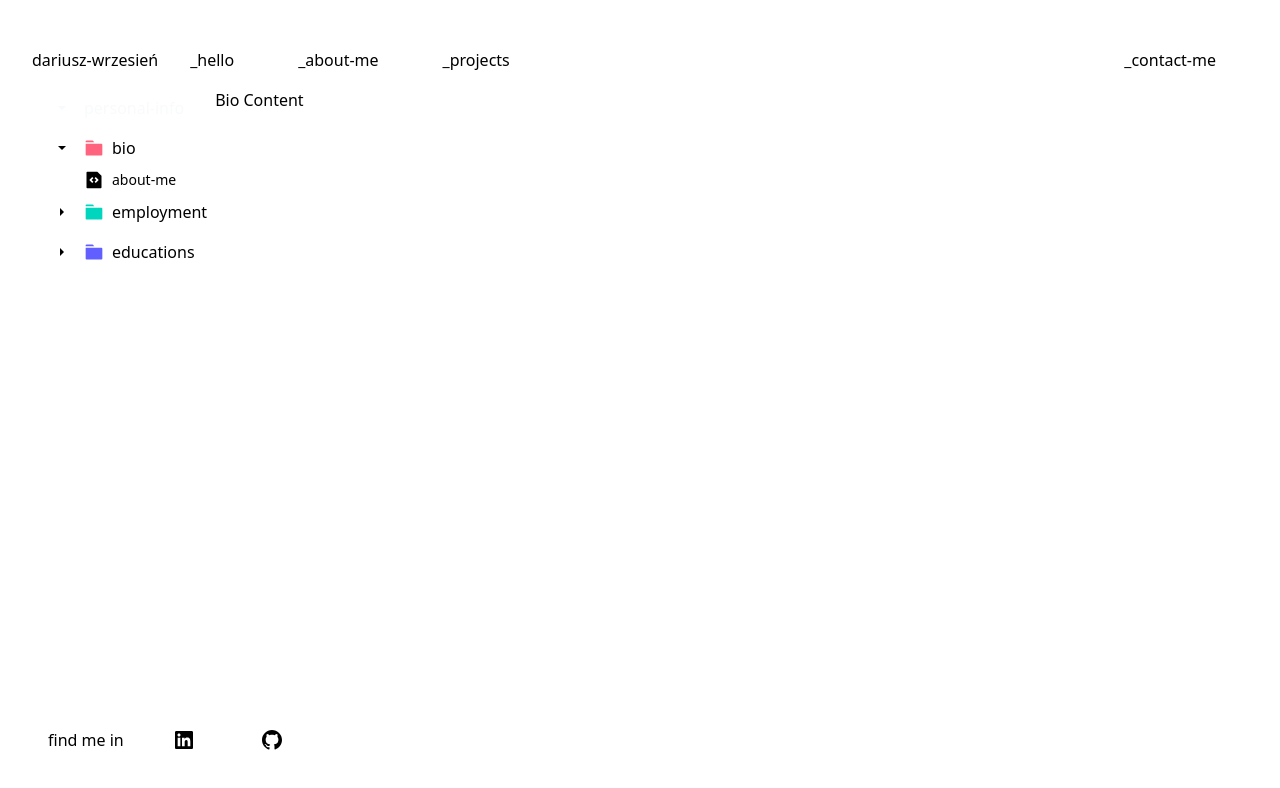
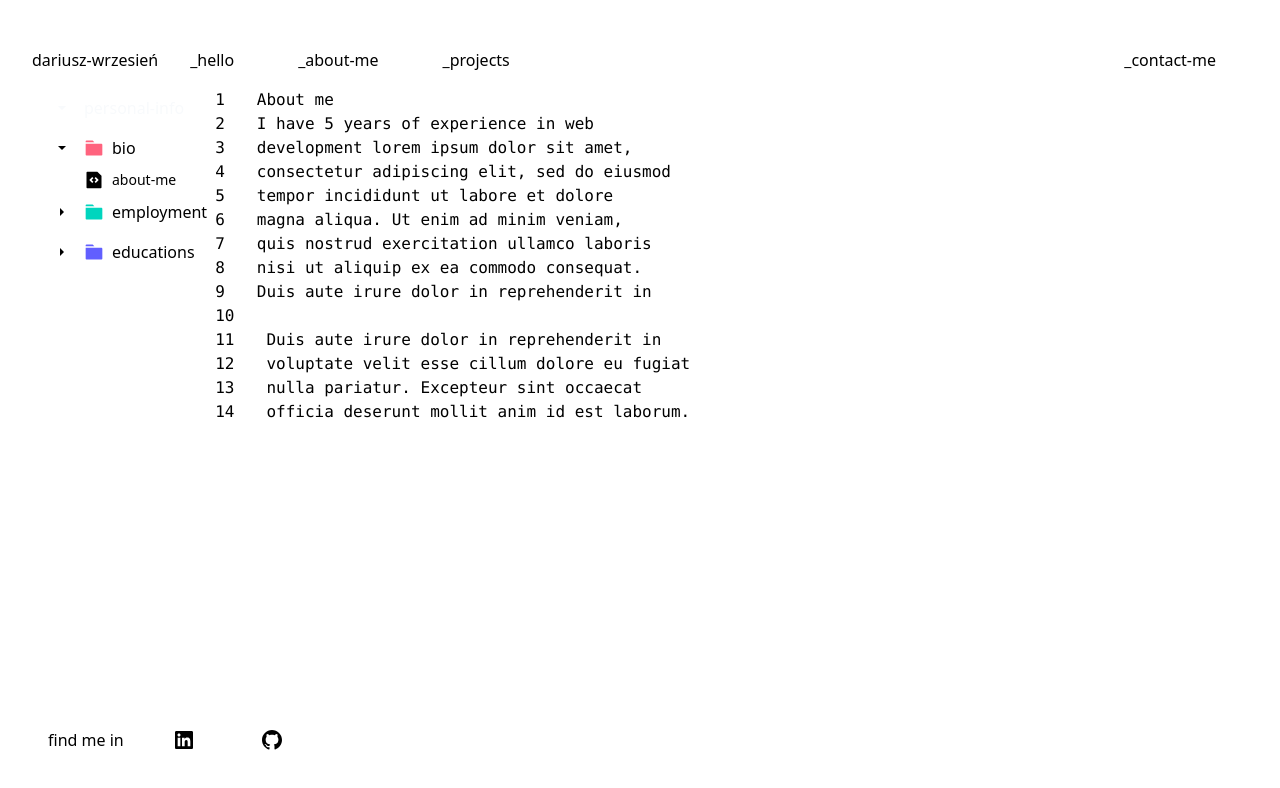
Before and after one commit to dariuszwrzesien/my-portfolio, a React (Vite) app: page /about/bio in a window 1280 px wide. Shown: the top 788 px of the page. Built offline with nearby package versions, Linux system fonts and the light colour scheme.

Commit message:
feat: add Bio page and TextBlock component; update AboutSidebar and routing for improved navigation; refactor styles and imports

```diff
--- a/src/App.tsx
+++ b/src/App.tsx
@@ -5,6 +5,7 @@ import Projects from "./pages/Projects";
 import Contact from "./pages/Contact";
 import Layout from "./components/Layout";
 import Paths from "./Paths";
+import Bio from "./pages/subpages/Bio";
 
 const App = () => {
   return (
@@ -13,7 +14,7 @@ const App = () => {
         <Route path={Paths.home} element={<Home />} />
         <Route path={Paths.about.base} element={<About />}>
           <Route index element={<div>Bio Content</div>} />
-          <Route path={Paths.about.bio} element={<div>Bio Content</div>} />
+          <Route path={Paths.about.bio} element={<Bio />} />
           <Route
             path={Paths.about.employment}
             element={<div>Employment Content</div>}
--- a/src/components/AboutSidebar.tsx
+++ b/src/components/AboutSidebar.tsx
@@ -15,36 +15,36 @@ const AboutSidebar = () => {
       <ul>
         <AboutSidebarLink
           href={Paths.about.bio}
-          name="bio"
+          label="bio"
           iconColor="text-rose-400"
           isActive={
             location.pathname === Paths.about.bio ||
             location.pathname === Paths.about.base
           }
         >
-          <AboutSidebarSublink href="#bio" label="about-me" />
+          <AboutSidebarSublink href="#about-me" label="about-me" />
         </AboutSidebarLink>
         <AboutSidebarLink
           href={Paths.about.employment}
-          name="employment"
+          label="employment"
           iconColor="text-teal-400"
           isActive={location.pathname === Paths.about.employment}
         >
-          <AboutSidebarSublink href="#Euvic2" label="Euvic" />
+          <AboutSidebarSublink href="#Euvic" label="Euvic" />
           <AboutSidebarSublink href="#FP" label="Future Processing" />
-          <AboutSidebarSublink href="#Euvic" label="SIMgroep" />
+          <AboutSidebarSublink href="#SIMgroep" label="SIMgroep" />
           <AboutSidebarSublink href="#SPOT" label="SPOT Group" />
           <AboutSidebarSublink href="#MIG" label="MIG" />
         </AboutSidebarLink>
         <AboutSidebarLink
           href={Paths.about.educations}
-          name="educations"
+          label="educations"
           iconColor="text-indigo-500"
           isActive={location.pathname === Paths.about.educations}
         >
           <AboutSidebarSublink href="#certifications" label="certifications" />
           <AboutSidebarSublink href="#post-graduate" label="post-graduate" />
-          <AboutSidebarSublink href="#University" label="university" />
+          <AboutSidebarSublink href="#university" label="university" />
         </AboutSidebarLink>
       </ul>
     </aside>
--- a/src/components/AboutSidebarLink.tsx
+++ b/src/components/AboutSidebarLink.tsx
@@ -10,7 +10,7 @@ import {
 
 interface AboutSidebarLinkProps {
   href: string;
-  name: string;
+  label: string;
   iconColor?: string;
   isActive?: boolean;
   children?: React.ReactNode;
@@ -18,7 +18,7 @@ interface AboutSidebarLinkProps {
 
 const AboutSidebarLink: React.FC<AboutSidebarLinkProps> = ({
   href,
-  name,
+  label,
   iconColor = "text-foreground",
   isActive = false,
   children = null,
@@ -40,7 +40,7 @@ const AboutSidebarLink: React.FC<AboutSidebarLinkProps> = ({
           <RiArrowDropRightFill className="w-11" />
         )}
         <RiFolder3Fill className={cn("w-5", iconColor)} />
-        <span className="pl-2">{name}</span>
+        <span className="pl-2">{label}</span>
       </Link>
       {isActive && <div className="pl-13">{children}</div>}
     </div>
--- a/src/components/HeaderDesktop.tsx
+++ b/src/components/HeaderDesktop.tsx
@@ -6,16 +6,6 @@ import Paths from "../Paths";
 
 const HeaderDesktop: FC = () => {
   const location = useLocation();
-
-  const navLinkClass =
-    "py-4 px-8 cursor-pointer transition-all duration-400 border-b-3 border-b-background hover:text-heading-foreground";
-
-  const activeNavLinkClass =
-    "py-4 px-8 cursor-pointer transition-all duration-400 border-b-3 border-b-primary-background text-heading-foreground";
-
-  const getNavLinkClass = (path: string) => {
-    return location.pathname === path ? activeNavLinkClass : navLinkClass;
-  };
 
   return (
     <header className="bg-background border-b border-stroke">
@@ -32,7 +22,7 @@ const HeaderDesktop: FC = () => {
           <HeaderDesktopLink
             href={Paths.about.base}
             name="_about-me"
-            isActive={location.pathname === Paths.about.base}
+            isActive={location.pathname.startsWith(Paths.about.base)}
           />
           <HeaderDesktopLink
             href={Paths.projects}
--- /dev/null
+++ b/src/components/TextBlock.tsx
@@ -0,0 +1,30 @@
+import React from "react";
+
+interface TextBlockProps {
+  text?: string;
+  className?: string;
+}
+
+const TextBlock: React.FC<TextBlockProps> = ({ text, className }) => {
+  const parse = (text: string) => {
+    return text
+      ? text.split("\n").map((line, index) => (
+          <p key={index}>
+            <span className="text-right-aligned-numbers">{index + 1}</span>
+            <span className="pl-8">{line}</span>
+          </p>
+        ))
+      : null;
+  };
+
+  if (!text) {
+    return null;
+  }
+  return (
+    <section className={className}>
+      <pre>{parse(text)}</pre>
+    </section>
+  );
+};
+
+export default TextBlock;
--- a/src/components/index.ts
+++ b/src/components/index.ts
@@ -5,3 +5,4 @@ export * from "./FooterDesktop";
 export * from "./AboutSidebar";
 export * from "./AboutSidebarLink";
 export * from "./AboutSidebarSublink";
+export * from "./TextBlock";
--- a/src/globals.css
+++ b/src/globals.css
@@ -1,6 +1,3 @@
-/* Import fonts from Google Fonts */
-/* @import url("https://fonts.googleapis.com/css2?family=Inter:wght@300;400;500;600;700&family=Playfair+Display:wght@400;500;600;700&family=Fira+Code:wght@300;400;500;600;700&display=swap"); */
-
 @import "tailwindcss";
 @import "tw-animate-css";
 
@@ -327,7 +324,7 @@
   }
 
   pre {
-    @apply font-mono text-sm bg-backdrop p-4 rounded-lg overflow-x-auto;
+    @apply font-mono text-foreground p-4 leading-relaxed overflow-x-auto;
   }
 }
 
@@ -376,6 +373,13 @@
 
   .text-pretty {
     text-wrap: pretty;
+  }
+
+  .text-right-aligned-numbers {
+    font-family: "Fira Code";
+    text-align: right;
+    display: inline-block;
+    min-width: 50px;
   }
 
   /* Section spacing utilities */
--- a/src/pages/About.tsx
+++ b/src/pages/About.tsx
@@ -1,8 +1,7 @@
-import { FC, useMemo, useState } from "react";
 import AboutSidebar from "../components/AboutSidebar";
 import { Outlet } from "react-router";
 
-const About: FC = () => {
+const About = () => {
   return (
     <div className="flex h-full">
       <AboutSidebar />
--- /dev/null
+++ b/src/pages/subpages/Bio.tsx
@@ -0,0 +1,12 @@
+import TextBlock from "../../components/TextBlock";
+import bio from "../../data/bio.txt?raw";
+
+const Bio = () => {
+  return (
+    <>
+      <TextBlock text={bio} />
+    </>
+  );
+};
+
+export default Bio;
--- /dev/null
+++ b/src/pages/subpages/index.ts
@@ -0,0 +1 @@
+export * from "./Bio";
--- a/src/vite-env.d.ts
+++ b/src/vite-env.d.ts
@@ -15,3 +15,8 @@ declare module "*.module.sass" {
   const classes: { readonly [key: string]: string };
   export default classes;
 }
+
+declare module "*.txt" {
+  const content: string;
+  export default content;
+}
```
Also changed, not shown: src/data/bio.txt (added).
